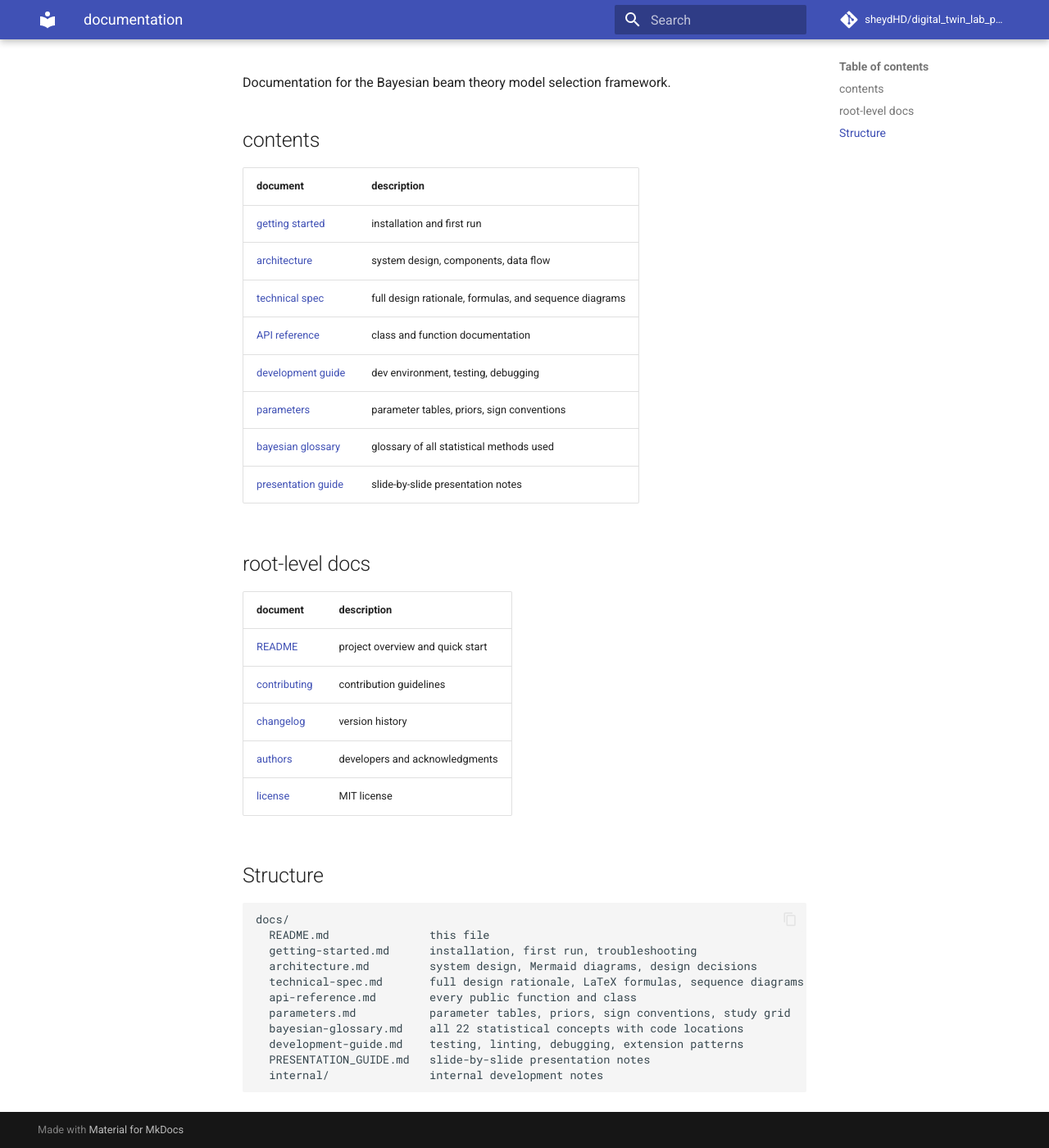
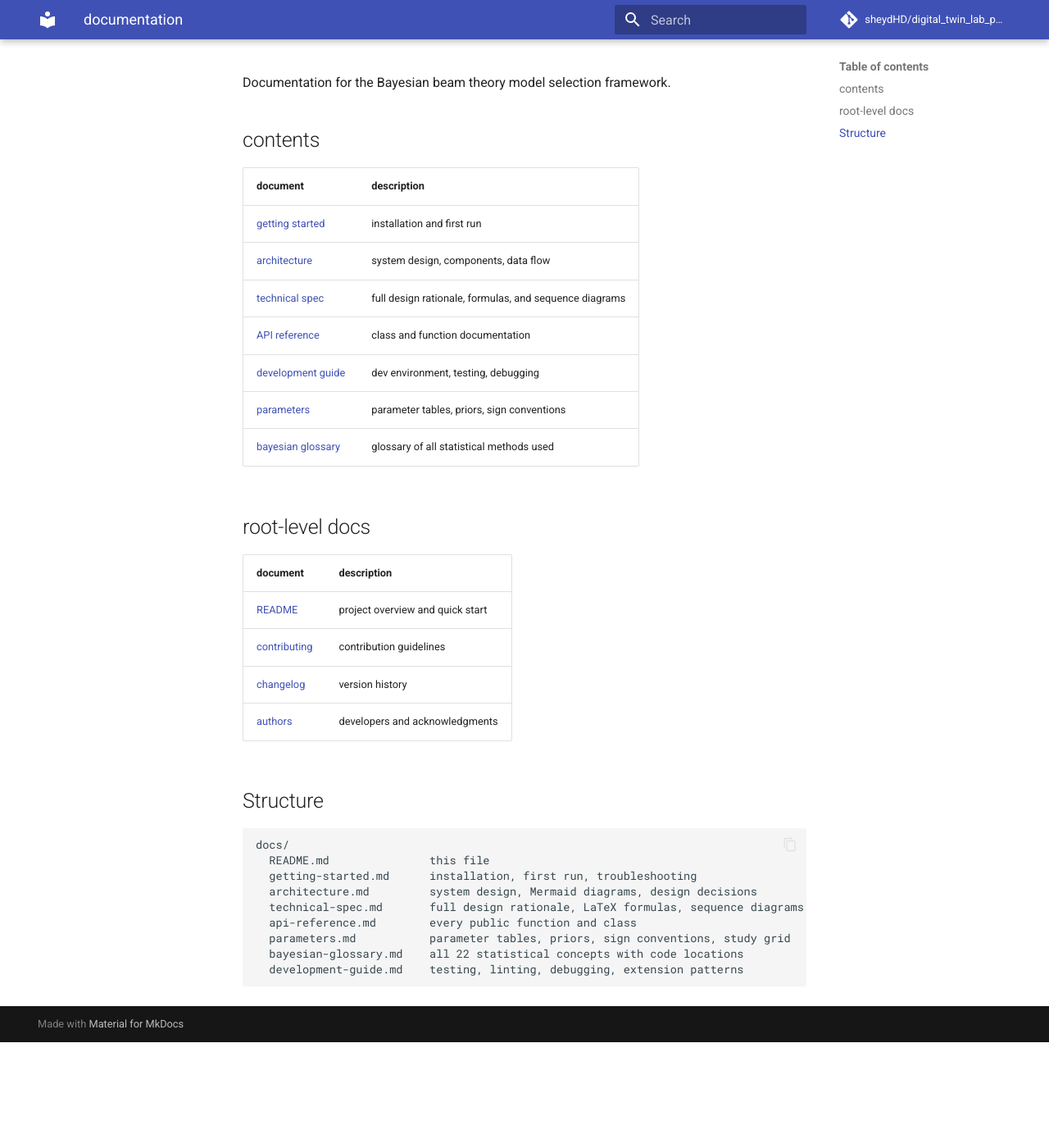
Before and after one commit to sheydHD/digital_twin_lab_project, an MkDocs documentation site: the page built from docs/README.md, in a window 1280 px wide and 1400 px high, scrolled down 140 px. Shown: the whole window at 82% size. Built offline with MkDocs 1.6.1 and Material for MkDocs 9.7.7, drawn with Linux system fonts in a browser that asks for light colours; comment, search, counter and statistics services are not loaded; after the commit the page ends 1411 px from its top, so only the background shows below that.

````diff
--- a/docs/README.md
+++ b/docs/README.md
@@ -13,17 +13,15 @@ Documentation for the Bayesian beam theory model selection framework.
 | [development guide](development-guide.md) | dev environment, testing, debugging |
 | [parameters](parameters.md) | parameter tables, priors, sign conventions |
 | [bayesian glossary](bayesian-glossary.md) | glossary of all statistical methods used |
-| [presentation guide](PRESENTATION_GUIDE.md) | slide-by-slide presentation notes |
 
 ## root-level docs
 
 | document | description |
 |----------|-------------|
-| [README](../README.md) | project overview and quick start |
-| [contributing](../CONTRIBUTING.md) | contribution guidelines |
-| [changelog](../CHANGELOG.md) | version history |
-| [authors](../AUTHORS.md) | developers and acknowledgments |
-| [license](../LICENSE) | MIT license |
+| [README](https://github.com/sheydHD/digital_twin_lab_project#readme) | project overview and quick start |
+| [contributing](https://github.com/sheydHD/digital_twin_lab_project/blob/main/CONTRIBUTING.md) | contribution guidelines |
+| [changelog](https://github.com/sheydHD/digital_twin_lab_project/blob/main/CHANGELOG.md) | version history |
+| [authors](https://github.com/sheydHD/digital_twin_lab_project/blob/main/AUTHORS.md) | developers and acknowledgments |
 
 ## Structure
 
@@ -37,6 +35,4 @@ docs/
   parameters.md           parameter tables, priors, sign conventions, study grid
   bayesian-glossary.md    all 22 statistical concepts with code locations
   development-guide.md    testing, linting, debugging, extension patterns
-  PRESENTATION_GUIDE.md   slide-by-slide presentation notes
-  internal/               internal development notes
 ```
````
Also changed, not shown: 3 other files.
